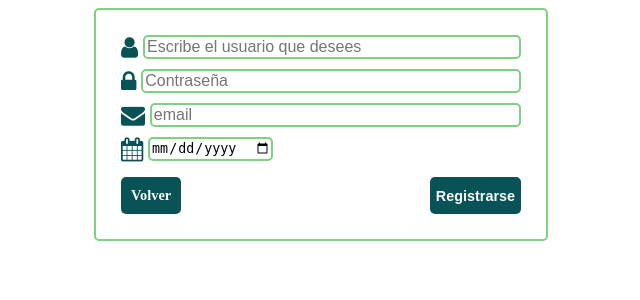
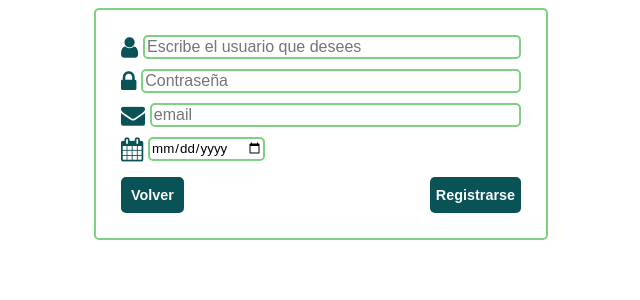
Before and after one commit to Ryksu/chatphp, a PHP site: page /pg/registro.php in a window 1280 px wide. Shown: the top 300 px of the page, without its empty margins (319-959 px from the left). Run offline with PHP 8.4, Linux system fonts and the light colour scheme.

Commit message:
añadiendo fuentes

```diff
--- a/css/estilo_chat.css
+++ b/css/estilo_chat.css
@@ -1,3 +1,9 @@
+ @import url('https://fonts.googleapis.com/css?family=Source+Sans+Pro');
+*{
+  font-family: 'Source Sans Pro', sans-serif;
+
+}
+
 .chat{
   display: flex;
   justify-content: center;
--- a/css/estilo_login.css
+++ b/css/estilo_login.css
@@ -1,6 +1,11 @@
 @font-face {
   src: url("../fonts/FontAwesome.otf");
   font-family: FontAwesome;
+}
+@import url('https://fonts.googleapis.com/css?family=Source+Sans+Pro');
+*{
+ font-family: 'Source Sans Pro', sans-serif;
+
 }
 #contenedor{
   display: flex;
--- a/css/estilo_registro.css
+++ b/css/estilo_registro.css
@@ -1,6 +1,14 @@
+
+
 @font-face {
   src: url("../fonts/FontAwesome.otf");
   font-family: FontAwesome;
+}
+
+@import url('https://fonts.googleapis.com/css?family=Source+Sans+Pro');
+*{
+ font-family: 'Source Sans Pro', sans-serif;
+
 }
 #contenedor{
   display: flex;
```
